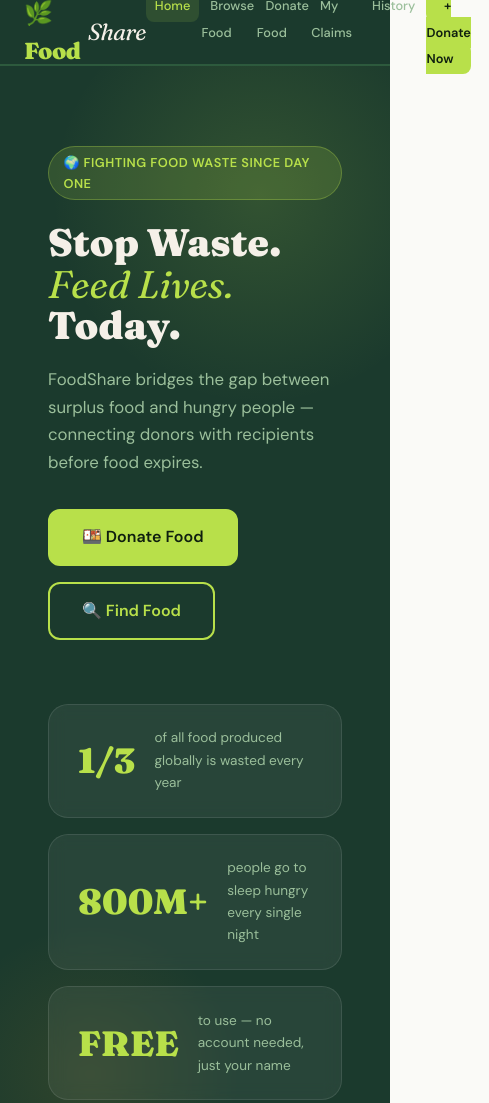
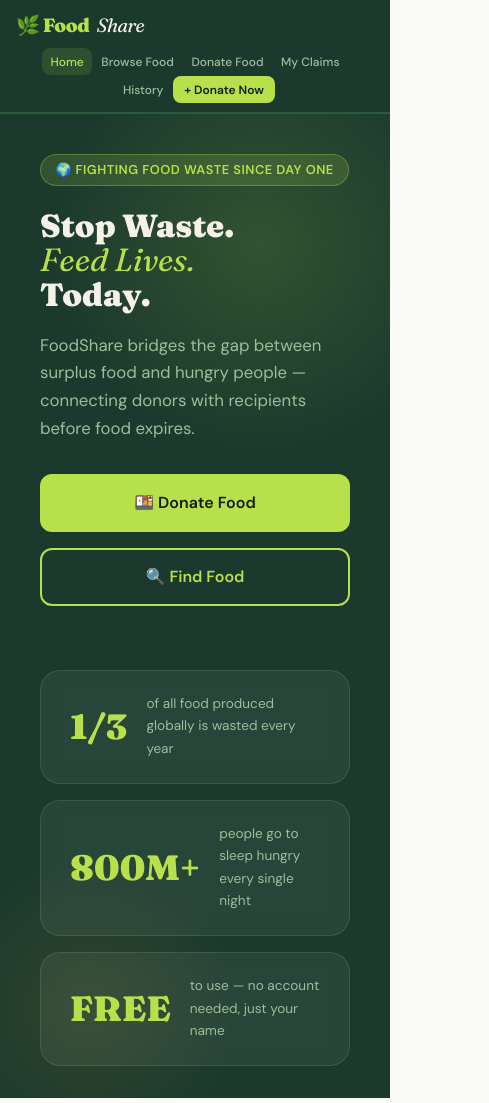
Before and after one commit to adiirajput/foodshare, a website: page public/index.html in a window 390 px wide. Shown: the top 1103 px of the page, 489 px wide, since content can reach past the window. Drawn offline with Linux system fonts and the light colour scheme.

Commit message:
fix navbar responsive

```diff
--- a/public/css/style.css
+++ b/public/css/style.css
@@ -601,7 +601,21 @@ textarea.form-control { resize: vertical; min-height: 80px; }
   .stats-row { grid-template-columns: 1fr; }
   .form-row { grid-template-columns: 1fr; }
   .footer-inner { grid-template-columns: 1fr; }
-  .nav-links a { padding: .45rem .55rem; font-size: .8rem; }
   .listing-card { flex-direction: column; align-items: flex-start; }
   .listing-actions { width: 100%; justify-content: flex-end; }
+
+  /* Navbar fix */
+  .nav-inner { flex-wrap: wrap; height: auto; padding: .6rem 0; gap: .4rem; }
+  .nav-logo { font-size: 1.2rem; }
+  .nav-links { flex-wrap: wrap; gap: .1rem; justify-content: center; width: 100%; }
+  .nav-links a { padding: .35rem .5rem; font-size: .75rem; }
+  .nav-cta { padding: .35rem .7rem !important; font-size: .75rem !important; }
 }
+
+@media (max-width: 480px) {
+  .hero { padding: 2.5rem 1rem 2rem; }
+  .hero h1 { font-size: 2rem; }
+  .hero-btns { flex-direction: column; }
+  .hero-btns .btn { width: 100%; justify-content: center; }
+  .navbar { padding: 0 1rem; }
+}
--- a/server.js
+++ b/server.js
@@ -5,10 +5,7 @@ const path     = require('path');
 
 const app  = express();
 const PORT = 3000;
-const MONGO_URI = 'mongodb+srv://foodshare_user2:foodshare123@cluster0.8bpndpa.mongodb.net/foodshare_db?appName=Cluster0';
-// ── Middleware ──────────────────────────────────────────
-app.use(cors());
-app.use(express.json());
+const MONGO_URI = process.env.MONGO_URI || 'mongodb://localhost:27017/foodshare_db';app.use(express.json());
 app.use(express.static(path.join(__dirname, 'public')));
 
 // ── Routes ──────────────────────────────────────────────
```
